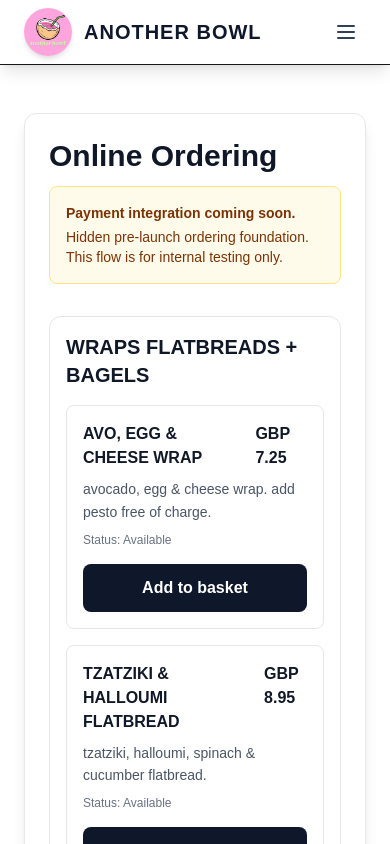
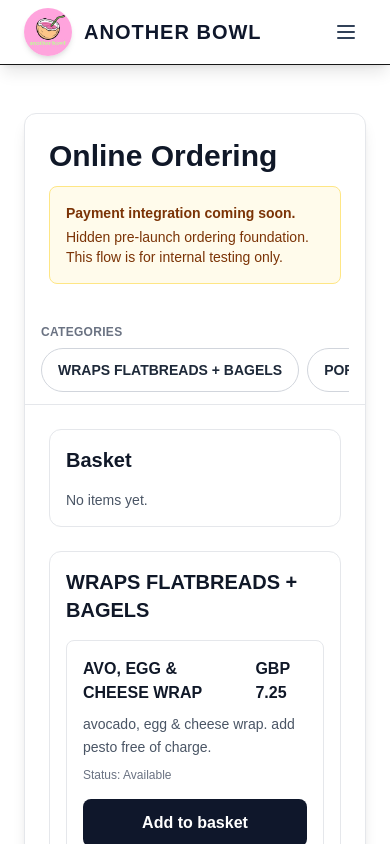
Before and after one commit to isaiahgeorge0/anotherbowl-site, a Next.js app: page /order in a window 390 px wide. Shown: the top 844 px of the page. Built offline with nearby package versions, Linux system fonts and the light colour scheme.

Commit message:
Mobile UX improvements: sticky basket, category jumps, checkout CTA

```diff
--- a/app/order/checkout/page.tsx
+++ b/app/order/checkout/page.tsx
@@ -126,7 +126,7 @@ export default function CheckoutPage() {
               </Link>
             </div>
           ) : (
-            <form onSubmit={submitOrder} className="space-y-5">
+            <form id="checkout-form" onSubmit={submitOrder} className="space-y-5 pb-24 md:pb-0">
               <div className="grid grid-cols-1 sm:grid-cols-2 gap-4">
                 <div>
                   <label htmlFor="customerName" className="block text-sm font-semibold text-gray-900 mb-2">
@@ -171,11 +171,11 @@ export default function CheckoutPage() {
 
               <div>
                 <p className="text-sm font-semibold text-gray-900 mb-2">Order type</p>
-                <div className="flex gap-3">
+                <div className="flex flex-wrap gap-3">
                   <button
                     type="button"
                     onClick={() => handleOrderTypeChange('collection')}
-                    className={`px-4 py-2 rounded-lg border ${
+                    className={`min-h-[44px] min-w-[44px] px-5 rounded-lg border font-semibold ${
                       details.orderType === 'collection'
                         ? 'border-slate-900 text-white bg-slate-900'
                         : 'border-gray-300 text-gray-700 bg-white hover:bg-gray-50'
@@ -186,7 +186,7 @@ export default function CheckoutPage() {
                   <button
                     type="button"
                     onClick={() => handleOrderTypeChange('table')}
-                    className={`px-4 py-2 rounded-lg border ${
+                    className={`min-h-[44px] min-w-[44px] px-5 rounded-lg border font-semibold ${
                       details.orderType === 'table'
                         ? 'border-slate-900 text-white bg-slate-900'
                         : 'border-gray-300 text-gray-700 bg-white hover:bg-gray-50'
@@ -262,15 +262,36 @@ export default function CheckoutPage() {
               <button
                 type="submit"
                 disabled={submitting}
-                className={`${primaryButtonClass} disabled:opacity-60`}
+                className={`${primaryButtonClass} hidden min-h-[44px] w-full disabled:opacity-60 md:inline-flex`}
               >
                 {submitting ? 'Placing order...' : 'Place order'}
               </button>
-              {submitError && <p className="text-sm text-red-600">{submitError}</p>}
+              {submitError && (
+                <p className="hidden text-sm text-red-600 md:block">{submitError}</p>
+              )}
             </form>
           )}
         </div>
       </main>
+
+      {basket.length > 0 && (
+        <div
+          className="fixed inset-x-0 bottom-0 z-40 border-t border-gray-200 bg-white/95 p-4 shadow-[0_-4px_24px_rgba(0,0,0,0.08)] backdrop-blur-sm md:hidden pb-[max(1rem,env(safe-area-inset-bottom))]"
+          role="region"
+          aria-label="Place order"
+        >
+          <button
+            type="submit"
+            form="checkout-form"
+            disabled={submitting}
+            className={`${primaryButtonClass} min-h-[44px] w-full disabled:opacity-60`}
+          >
+            {submitting ? 'Placing order...' : 'Place order'}
+          </button>
+          {submitError && <p className="mt-2 text-center text-sm text-red-600">{submitError}</p>}
+        </div>
+      )}
+
       <Footer />
     </div>
   );
--- a/app/order/page.tsx
+++ b/app/order/page.tsx
@@ -8,10 +8,18 @@ import { ORDER_MENU_BY_CATEGORY } from '@/data/orderMenu';
 import { getBasket, saveBasket } from '@/lib/orderStorage';
 import type { BasketItem, OrderMenuItem } from '@/types/order';
 
+const slugifyCategory = (value: string) =>
+  value
+    .toLowerCase()
+    .replace(/[^a-z0-9]+/g, '-')
+    .replace(/^-+|-+$/g, '');
+
 const primaryButtonClass =
-  'inline-flex items-center justify-center px-4 py-3 rounded-lg font-bold text-white bg-slate-900 hover:bg-slate-800 transition-colors duration-200 focus:outline-none focus:ring-2 focus:ring-offset-2 focus:ring-slate-400';
+  'inline-flex items-center justify-center min-h-[44px] px-4 py-3 rounded-lg font-bold text-white bg-slate-900 hover:bg-slate-800 transition-colors duration-200 focus:outline-none focus:ring-2 focus:ring-offset-2 focus:ring-slate-400';
 const secondaryButtonClass =
   'inline-flex items-center justify-center px-4 py-2 rounded-lg border border-gray-300 text-gray-800 bg-white hover:bg-gray-50 transition-colors duration-200 focus:outline-none focus:ring-2 focus:ring-offset-2 focus:ring-gray-300';
+const qtyButtonClass =
+  'inline-flex h-11 w-11 shrink-0 items-center justify-center rounded-lg border border-gray-300 text-gray-800 bg-white text-lg font-semibold leading-none hover:bg-gray-50 transition-colors duration-200 focus:outline-none focus:ring-2 focus:ring-offset-2 focus:ring-gray-300';
 const noticeBoxClass = 'rounded-lg border border-amber-200 bg-amber-50 p-4 text-amber-900';
 
 export default function OrderPage() {
@@ -53,10 +61,19 @@ export default function OrderPage() {
     [basket]
   );
 
+  const basketItemCount = useMemo(
+    () => basket.reduce((sum, entry) => sum + entry.quantity, 0),
+    [basket]
+  );
+
+  const categories = useMemo(() => Object.keys(ORDER_MENU_BY_CATEGORY), []);
+
   return (
     <div className="min-h-screen scroll-smooth bg-gradient-to-br from-light via-white to-light">
       <NavBar />
-      <main className="max-w-6xl mx-auto px-6 sm:px-8 py-12 sm:py-16">
+      <main
+        className={`max-w-6xl mx-auto px-6 sm:px-8 py-12 sm:py-16 ${basket.length > 0 ? 'pb-28 lg:pb-16' : ''}`}
+      >
         <div className="bg-white rounded-xl shadow-lg border border-gray-200 p-6 sm:p-8">
           <h1 className="text-3xl sm:text-4xl font-black text-gray-900 mb-3">Online Ordering</h1>
           <div className={`${noticeBoxClass} mb-8`}>
@@ -66,10 +83,35 @@ export default function OrderPage() {
             </p>
           </div>
 
+          <nav
+            aria-label="Jump to menu category"
+            className="lg:hidden sticky top-16 sm:top-20 z-30 -mx-6 sm:-mx-8 mb-6 border-b border-gray-200 bg-white/95 px-4 py-2 backdrop-blur-sm sm:px-6"
+          >
+            <p className="mb-2 text-xs font-semibold uppercase tracking-wide text-gray-500">Categories</p>
+            <div className="flex gap-2 overflow-x-auto pb-1">
+              {categories.map((category) => {
+                const anchor = `order-category-${slugifyCategory(category)}`;
+                return (
+                  <a
+                    key={category}
+                    href={`#${anchor}`}
+                    className="shrink-0 rounded-full border border-gray-300 bg-white px-4 py-2.5 text-sm font-semibold text-gray-800 min-h-[44px] inline-flex items-center hover:bg-gray-50 focus:outline-none focus-visible:ring-2 focus-visible:ring-slate-400 focus-visible:ring-offset-2"
+                  >
+                    {category}
+                  </a>
+                );
+              })}
+            </div>
+          </nav>
+
           <div className="grid grid-cols-1 lg:grid-cols-[2fr_1fr] gap-6">
-            <section className="space-y-6">
+            <section className="order-2 space-y-6 lg:order-1">
               {Object.entries(ORDER_MENU_BY_CATEGORY).map(([category, items]) => (
-                <div key={category} className="rounded-xl border border-gray-200 bg-white p-4 sm:p-5">
+                <div
+                  key={category}
+                  id={`order-category-${slugifyCategory(category)}`}
+                  className="scroll-mt-28 sm:scroll-mt-32 rounded-xl border border-gray-200 bg-white p-4 sm:p-5"
+                >
                   <h2 className="text-xl font-bold text-gray-900 mb-4">{category}</h2>
                   <div className="grid grid-cols-1 sm:grid-cols-2 gap-4">
                     {items.map((item) => (
@@ -98,7 +140,10 @@ export default function OrderPage() {
               ))}
             </section>
 
-            <aside className="rounded-xl border border-gray-200 bg-white p-4 sm:p-5 h-fit">
+            <aside
+              id="order-basket"
+              className="order-1 h-fit rounded-xl border border-gray-200 bg-white p-4 sm:p-5 lg:order-2"
+            >
               <h2 className="text-xl font-bold text-gray-900 mb-4">Basket</h2>
               {basket.length === 0 ? (
                 <p className="text-gray-600 text-sm">No items yet.</p>
@@ -110,16 +155,18 @@ export default function OrderPage() {
                       <p className="text-sm text-gray-600">GBP {entry.item.price.toFixed(2)} each</p>
                       <div className="mt-2 flex items-center gap-2">
                         <button
+                          type="button"
                           onClick={() => updateQuantity(entry.item.id, entry.quantity - 1)}
-                          className={`w-8 h-8 ${secondaryButtonClass} px-0 py-0`}
+                          className={qtyButtonClass}
                           aria-label={`Decrease ${entry.item.name} quantity`}
                         >
                           -
                         </button>
-                        <span className="text-sm font-semibold min-w-6 text-center">{entry.quantity}</span>
+                        <span className="min-w-8 text-center text-sm font-semibold">{entry.quantity}</span>
                         <button
+                          type="button"
                           onClick={() => updateQuantity(entry.item.id, entry.quantity + 1)}
-                          className={`w-8 h-8 ${secondaryButtonClass} px-0 py-0`}
+                          className={qtyButtonClass}
                           aria-label={`Increase ${entry.item.name} quantity`}
                         >
                           +
@@ -131,10 +178,7 @@ export default function OrderPage() {
                     <span className="font-semibold text-gray-900">Subtotal</span>
                     <span className="font-bold text-gray-900">GBP {subtotal.toFixed(2)}</span>
                   </div>
-                  <Link
-                    href="/order/checkout"
-                    className={`w-full ${primaryButtonClass}`}
-                  >
+                  <Link href="/order/checkout" className={`w-full ${primaryButtonClass}`}>
                     Continue to checkout
                   </Link>
                 </div>
@@ -143,6 +187,36 @@ export default function OrderPage() {
           </div>
         </div>
       </main>
+
+      {basket.length > 0 && (
+        <div
+          className="fixed inset-x-0 bottom-0 z-40 border-t border-gray-200 bg-white/95 px-4 py-3 shadow-[0_-4px_24px_rgba(0,0,0,0.08)] backdrop-blur-sm lg:hidden pb-[max(0.75rem,env(safe-area-inset-bottom))]"
+          role="region"
+          aria-label="Basket summary"
+        >
+          <div className="mx-auto flex max-w-6xl items-center gap-3">
+            <div className="min-w-0 flex-1">
+              <p className="text-sm font-semibold text-gray-900">
+                {basketItemCount} {basketItemCount === 1 ? 'item' : 'items'}
+              </p>
+              <p className="text-xs text-gray-600">Subtotal GBP {subtotal.toFixed(2)}</p>
+            </div>
+            <a
+              href="#order-basket"
+              className="inline-flex min-h-[44px] shrink-0 items-center justify-center rounded-lg border border-gray-300 px-3 text-sm font-semibold text-gray-800 hover:bg-gray-50 focus:outline-none focus-visible:ring-2 focus-visible:ring-slate-400 focus-visible:ring-offset-2"
+            >
+              Basket
+            </a>
+            <Link
+              href="/order/checkout"
+              className={`inline-flex min-h-[44px] shrink-0 items-center justify-center rounded-lg px-4 text-sm font-bold text-white bg-slate-900 hover:bg-slate-800 focus:outline-none focus-visible:ring-2 focus-visible:ring-offset-2 focus-visible:ring-slate-400`}
+            >
+              Checkout
+            </Link>
+          </div>
+        </div>
+      )}
+
       <Footer />
     </div>
   );
```
